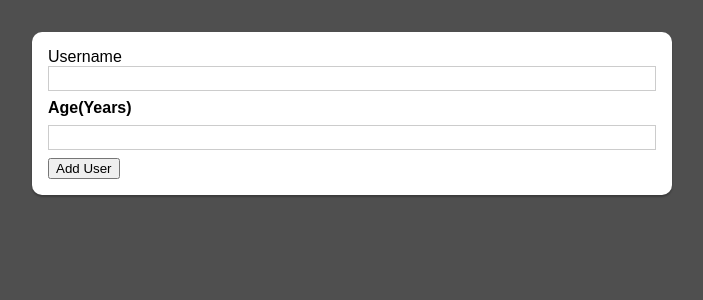
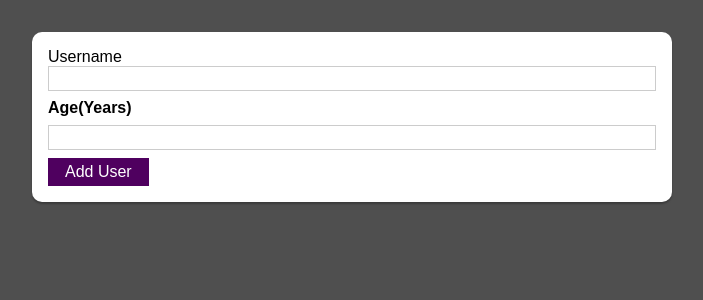
Before and after one commit to ppalladio/AddUser, a React (Create React App) app: page / in a window 1280 px wide. Shown: the top 300 px of the page, without its empty margins (288-991 px from the left). Built offline with nearby package versions, Linux system fonts and the light colour scheme.

Commit message:
add button component

```diff
--- /dev/null
+++ b/src/components/UI/Button.js
@@ -0,0 +1,15 @@
+import classess from './Button.module.css';
+
+function Button(props) {
+    return (
+        <button
+            className={`${classess.button}`}
+            type={props.type || 'button'}
+            onClick={props.onClick}
+        >
+            {props.children}
+        </button>
+    );
+}
+
+export default Button;
--- /dev/null
+++ b/src/components/UI/Button.module.css
@@ -0,0 +1,18 @@
+.button {
+    font: inherit;
+    border: 1px solid #4f005f;
+    background: #4f005f;
+    color: white;
+    padding: 0.25rem 1rem;
+    cursor: pointer;
+  }
+
+  .button:hover,
+  .button:active {
+    background: #741188;
+    border-color: #741188;
+  }
+
+  .button:focus {
+    outline: none;
+  }
--- a/src/components/Users/AddUser.js
+++ b/src/components/Users/AddUser.js
@@ -1,5 +1,6 @@
 import classes from './AddUser.module.css';
 import Card from '../UI/Card';
+import Button from '../UI/Button';
 function AddNewUser(props) {
     function submitHandler(e) {
         e.preventDefault();
@@ -16,7 +17,7 @@
 
                     <label>Age(Years)</label>
                     <input id="age" type="number" min="0" step="1" />
-                    <button type="submit"> Add User</button>
+                    <Button type="submit"> Add User</Button>
                 </div>
             </form>
         </Card>
```
